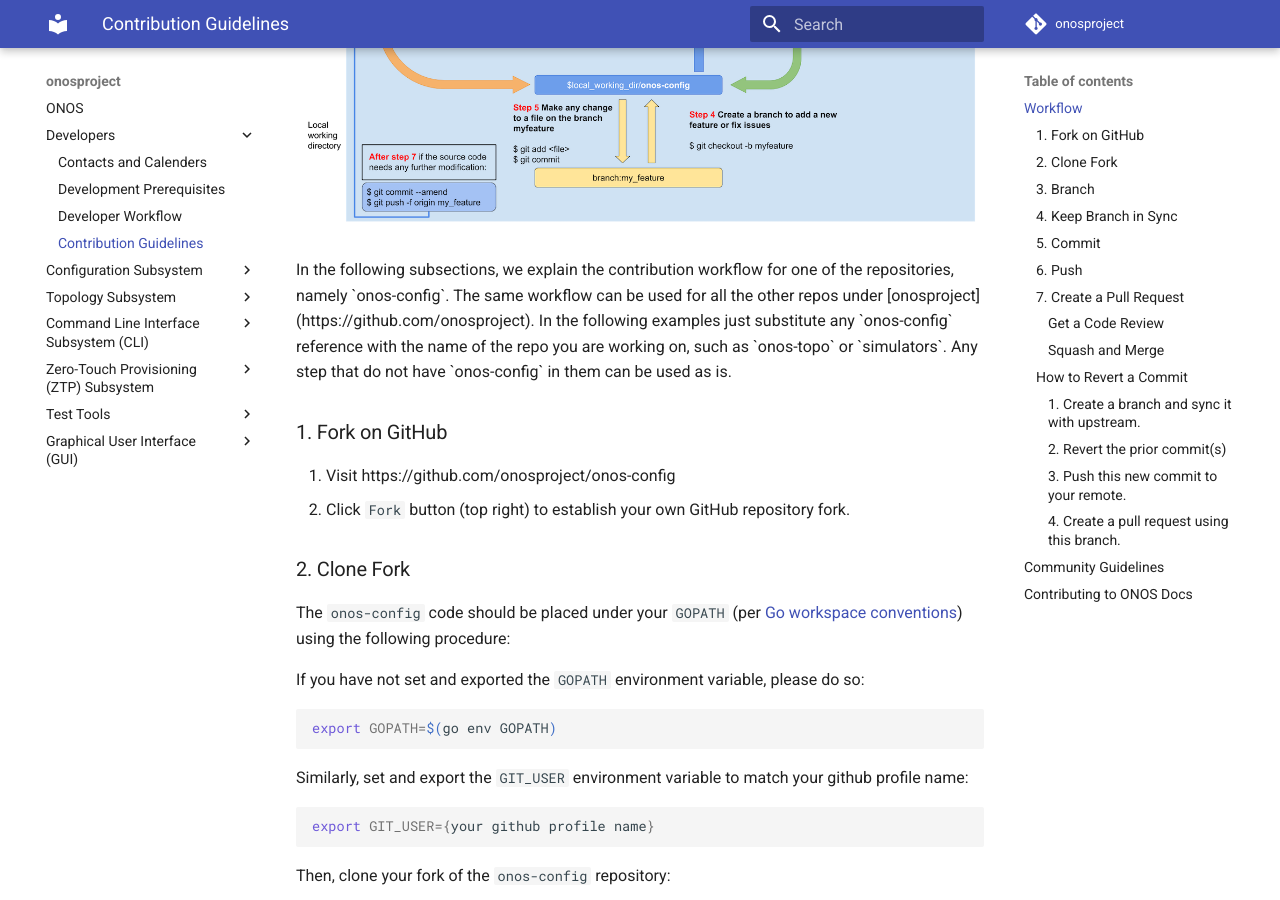
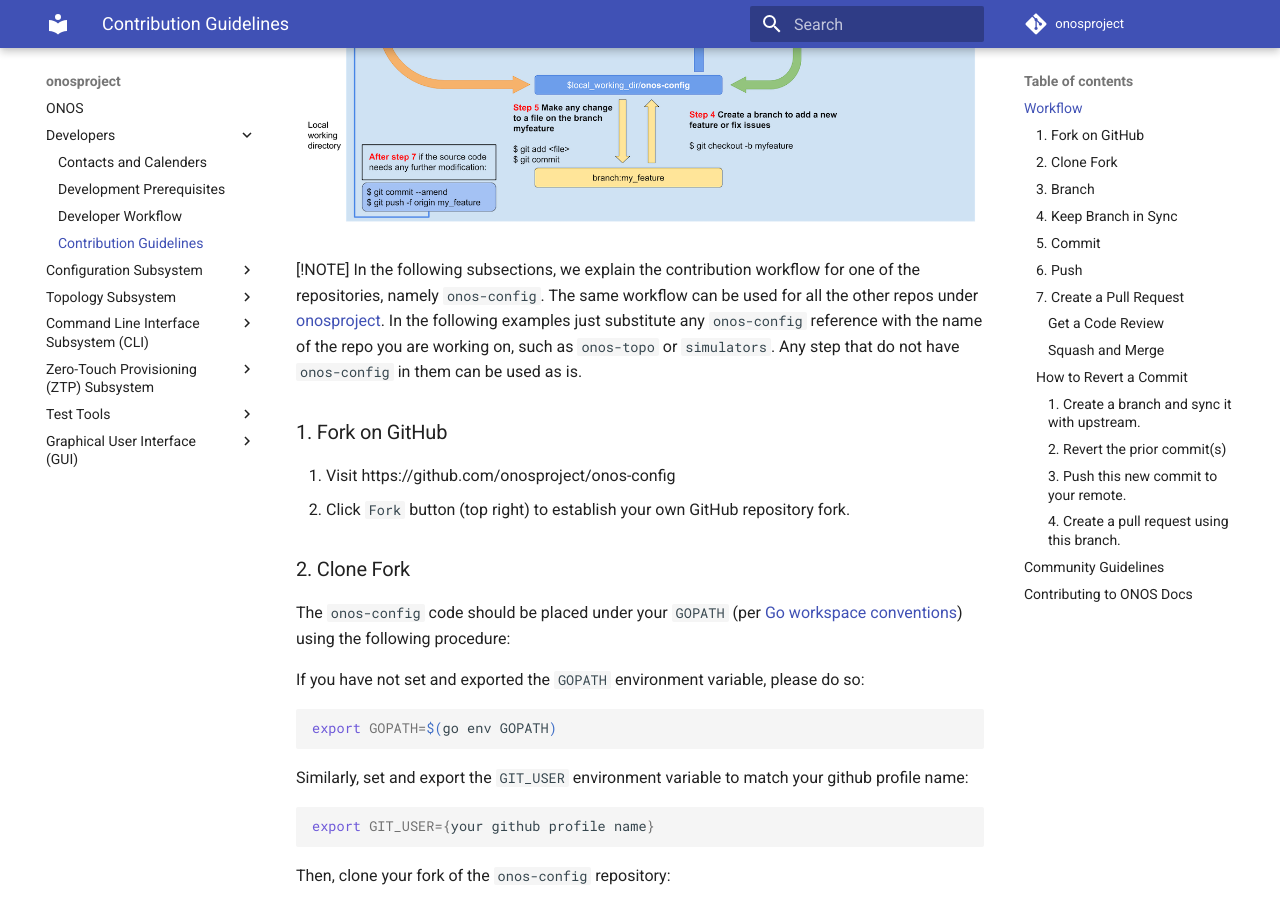
Before and after one commit to onosproject/onos-docs, an MkDocs documentation site: the page built from docs/developers/contributing.md, in a window 1280 px wide and 900 px high, scrolled down 606 px. Built offline with MkDocs 1.6.1 and Material for MkDocs 9.7.7, drawn with Linux system fonts in a browser that asks for light colours.

Commit message:
Update contributing.md

```diff
--- a/docs/developers/contributing.md
+++ b/docs/developers/contributing.md
@@ -12,10 +12,9 @@ required to establish such a Fork and to create a Pull Request.
 
 ![Git workflow](../images/contributing_workflow.png)
 
-<aside class="notice">
+[!NOTE]
 In the following subsections, we explain the contribution workflow for one of the repositories, namely `onos-config`. The same workflow can be used for all the other repos under [onosproject](https://github.com/onosproject).
 In the following examples just substitute any `onos-config` reference with the name of the repo you are working on, such as `onos-topo` or `simulators`. Any step that do not have `onos-config` in them can be used as is.
-</aside>
 
 ### 1. Fork on GitHub
 
```
